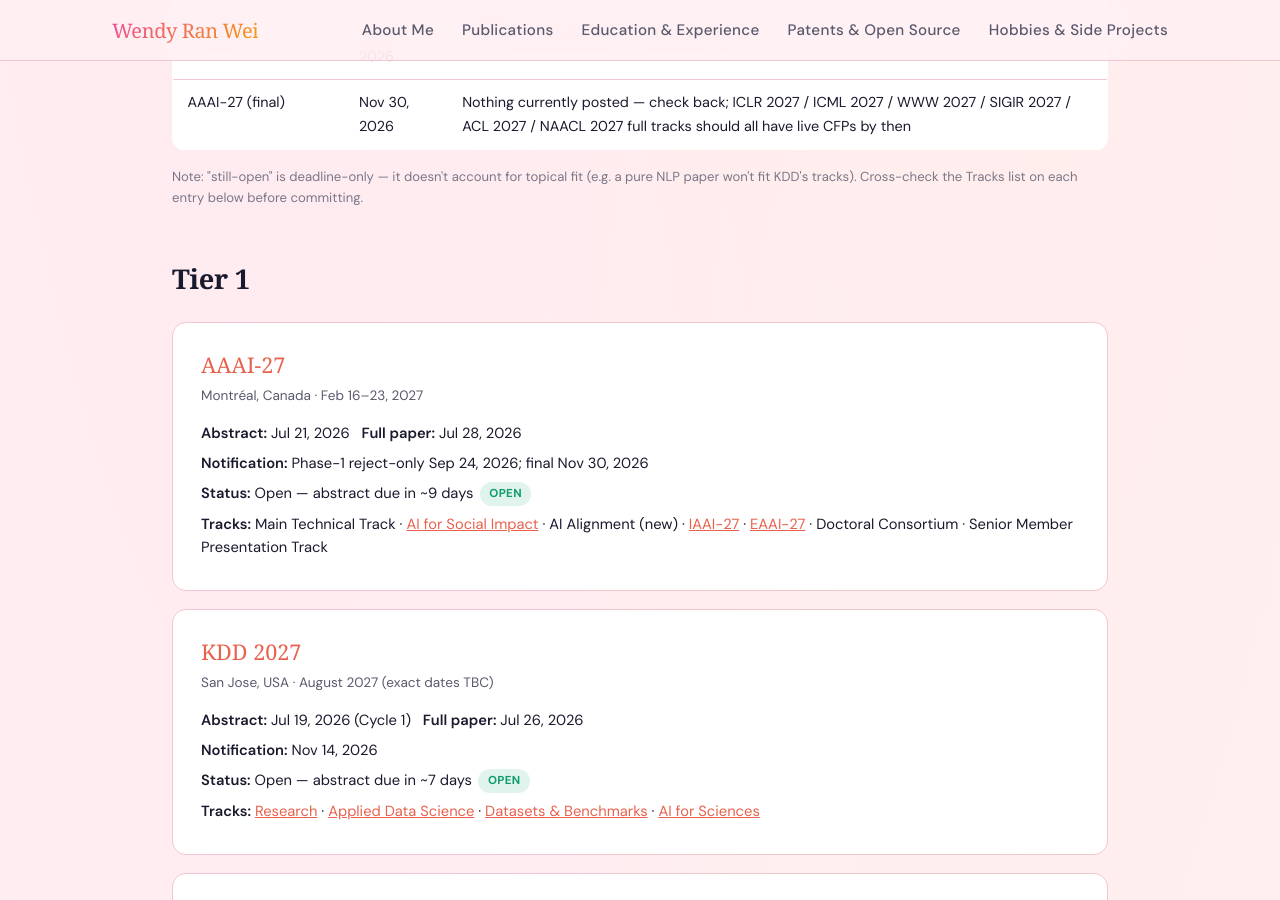
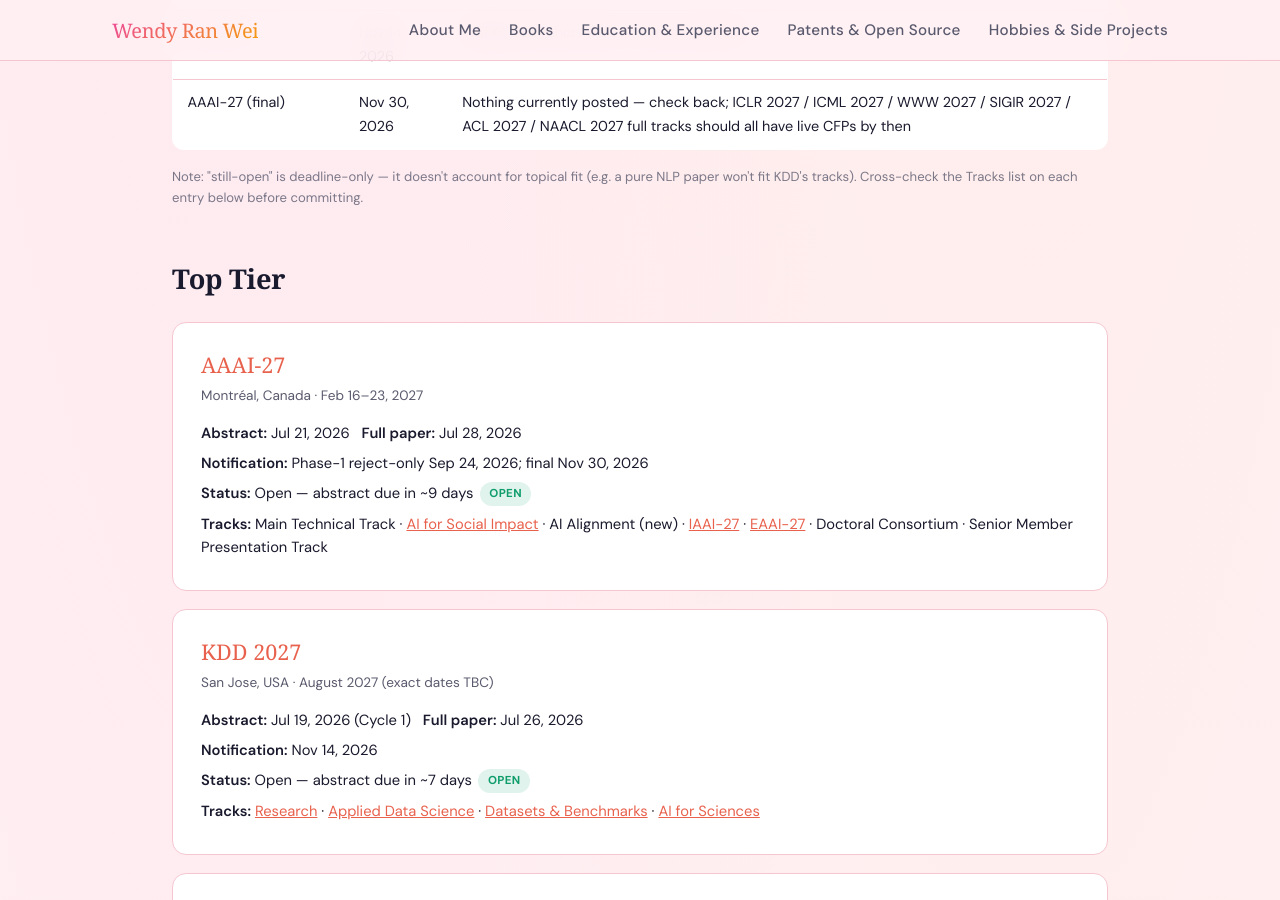
Before and after one commit to wendyran/wendyran.github.io, a Jekyll site: the page built from conference-tracker.html, in a window 1280 px wide and 900 px high, scrolled down 3084 px. Built offline with Jekyll 4.4.1, drawn with Linux system fonts in a browser that asks for light colours; some web fonts are replaced.

Commit message:
Update conference-tracker.html

```diff
--- a/conference-tracker.html
+++ b/conference-tracker.html
@@ -133,7 +133,7 @@
         </button>
         <ul class="nav-links">
             <li><a href="/about/">About Me</a></li>
-            <li><a href="/#publications">Publications</a></li>
+            <li><a href="/#publications">Books</a></li>
             <li><a href="/#education">Education &amp; Experience</a></li>
             <li><a href="/#patents">Patents &amp; Open Source</a></li>
             <li><a href="/#hobbies">Hobbies &amp; Side Projects</a></li>
@@ -243,7 +243,7 @@
     </table>
     <p class="plan-footnote">Note: "still-open" is deadline-only — it doesn't account for topical fit (e.g. a pure NLP paper won't fit KDD's tracks). Cross-check the Tracks list on each entry below before committing.</p>
 
-    <h2 class="section-h">Tier 1</h2>
+    <h2 class="section-h">Top Tier</h2>
     <div class="conf-grid">
 
         <div class="conf-card">
@@ -341,7 +341,7 @@
 
     </div>
 
-    <h2 class="section-h">Tier 2</h2>
+    <h2 class="section-h">More</h2>
     <div class="conf-grid">
 
         <div class="conf-card">
```
